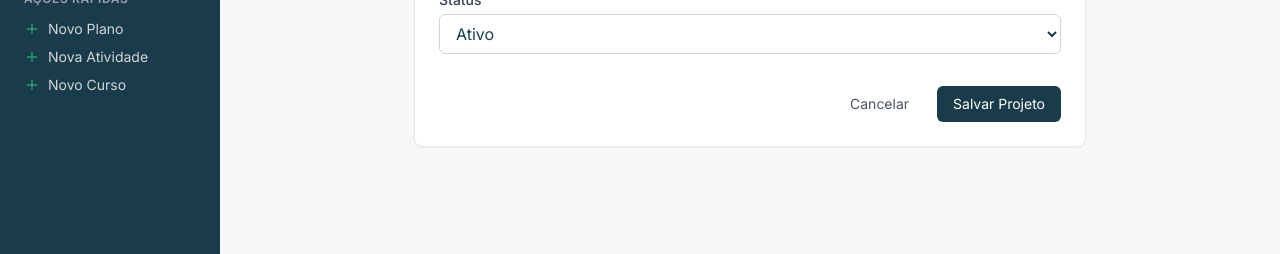
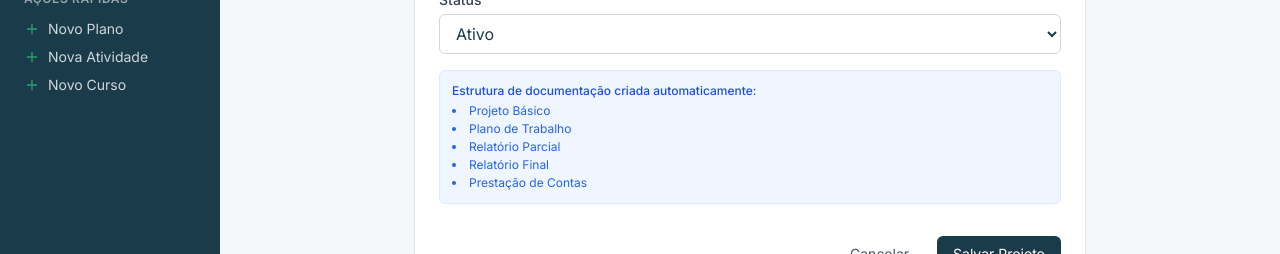
Before and after one commit to jefersonOS/ONGs_brasileiras, a Next.js app: page /projetos/novo in a window 1280 px wide. Shown: the part 453-707 px from the top of the page. Built offline with nearby package versions, Linux system fonts and the light colour scheme; no server answers; the database is empty.

Commit message:
auto: 2026-03-11 16:30

```diff
--- a/app/(internal)/projetos/novo/page.tsx
+++ b/app/(internal)/projetos/novo/page.tsx
@@ -3,6 +3,34 @@
 import { useState } from 'react'
 import { useRouter } from 'next/navigation'
 import { createClient } from '@/lib/supabase/client'
+
+const DOCS_PADRAO = [
+    {
+        titulo: 'Projeto Básico',
+        categoria: 'projeto_basico',
+        descricao: 'Documento de apresentação, justificativa e objetivos do projeto.',
+    },
+    {
+        titulo: 'Plano de Trabalho',
+        categoria: 'plano_trabalho',
+        descricao: 'Cronograma, metas, estratégias e recursos previstos para execução.',
+    },
+    {
+        titulo: 'Relatório Parcial',
+        categoria: 'relatorio_parcial',
+        descricao: 'Relatório intermediário de andamento das atividades.',
+    },
+    {
+        titulo: 'Relatório Final',
+        categoria: 'relatorio_final',
+        descricao: 'Relatório de conclusão com resultados e impactos alcançados.',
+    },
+    {
+        titulo: 'Prestação de Contas',
+        categoria: 'prestacao_contas',
+        descricao: 'Documentação financeira, notas fiscais e comprovantes de despesas.',
+    },
+]
 
 export default function NovoProjetoPage() {
     const [nome, setNome] = useState('')
@@ -18,30 +46,29 @@ export default function NovoProjetoPage() {
         setLoading(true)
         setError(null)
 
-        // Get the current user to find their tenant_id
         const { data: { user } } = await supabase.auth.getUser()
         const tenantId = user?.user_metadata?.tenant_id
 
-        if (!tenantId) {
-            // If testing without fully set tenants, fail gracefully or handle it.
-            // The RLS policy might block insertion anyway.
-            // Assuming user has tenant_id injected for now.
-        }
-
-        const { error: insertError } = await supabase.from('projetos').insert({
-            tenant_id: tenantId, // Make sure to inject. If tenant_id isn't known here due to testing context, RLS will fail.
-            // Note: Real world we would rely on Postgres default fetching from JWT or set it here.
-            nome,
-            descricao,
-            status
-        })
+        const { data: novoProjeto, error: insertError } = await supabase
+            .from('projetos')
+            .insert({ tenant_id: tenantId, nome, descricao, status })
+            .select('id')
+            .single()
 
         if (insertError) {
-            console.error(insertError)
             setError(insertError.message)
             setLoading(false)
             return
         }
+
+        // Cria a estrutura padrão de documentos para o novo projeto
+        await supabase.from('projeto_documentos').insert(
+            DOCS_PADRAO.map(doc => ({
+                ...doc,
+                projeto_id: novoProjeto.id,
+                tenant_id: tenantId,
+            }))
+        )
 
         router.push('/projetos')
         router.refresh()
@@ -82,7 +109,7 @@ export default function NovoProjetoPage() {
                             className="w-full px-3 py-2 border border-gray-300 rounded-md focus:outline-none focus:ring-[#2D9E6B] focus:border-[#2D9E6B]"
                             rows={4}
                             placeholder="Descreva os objetivos principais do projeto..."
-                        ></textarea>
+                        />
                     </div>
 
                     <div>
@@ -95,6 +122,14 @@ export default function NovoProjetoPage() {
                             <option value="ativo">Ativo</option>
                             <option value="arquivado">Arquivado</option>
                         </select>
+                    </div>
+
+                    {/* Aviso sobre estrutura criada automaticamente */}
+                    <div className="p-3 bg-blue-50 border border-blue-100 rounded-md">
+                        <p className="text-xs text-blue-700 font-medium mb-1">Estrutura de documentação criada automaticamente:</p>
+                        <ul className="text-xs text-blue-600 space-y-0.5 list-disc list-inside">
+                            {DOCS_PADRAO.map(d => <li key={d.categoria}>{d.titulo}</li>)}
+                        </ul>
                     </div>
 
                     <div className="pt-4 flex items-center justify-end gap-3">
```
Also changed, not shown: 2 other files (tests, documents, lock files or other folders).
